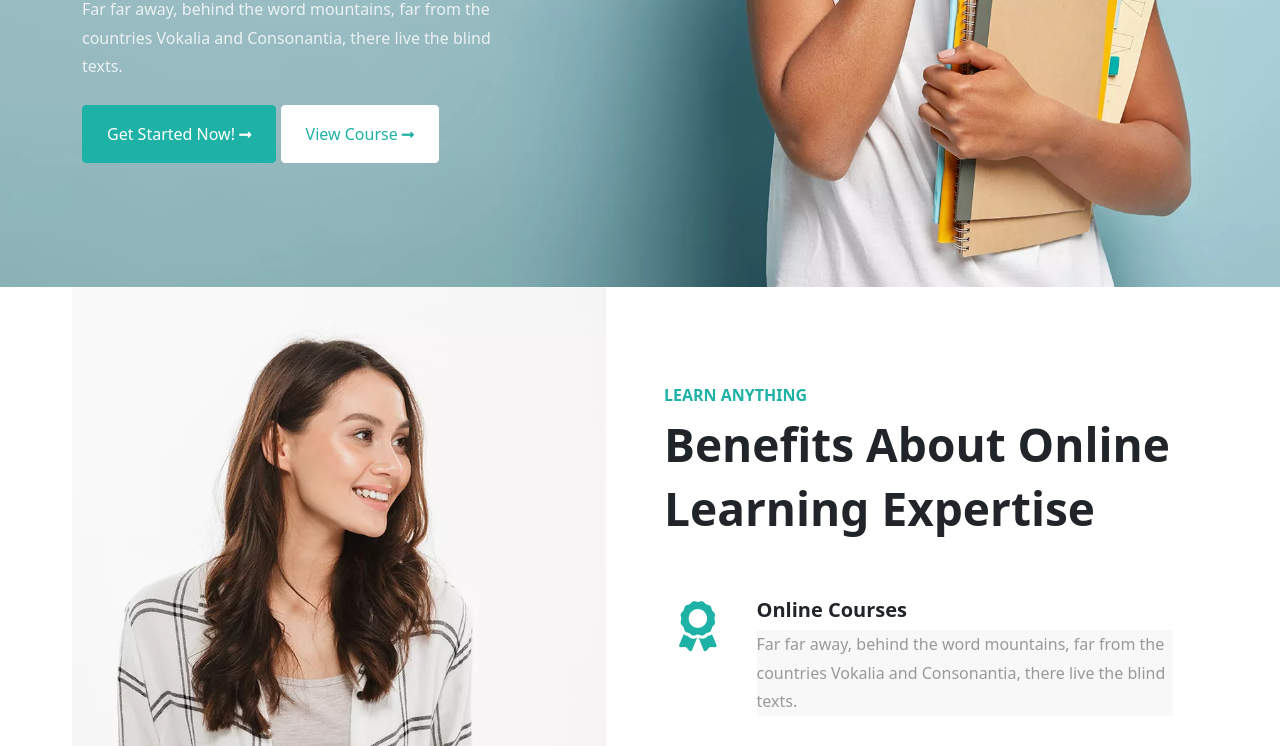
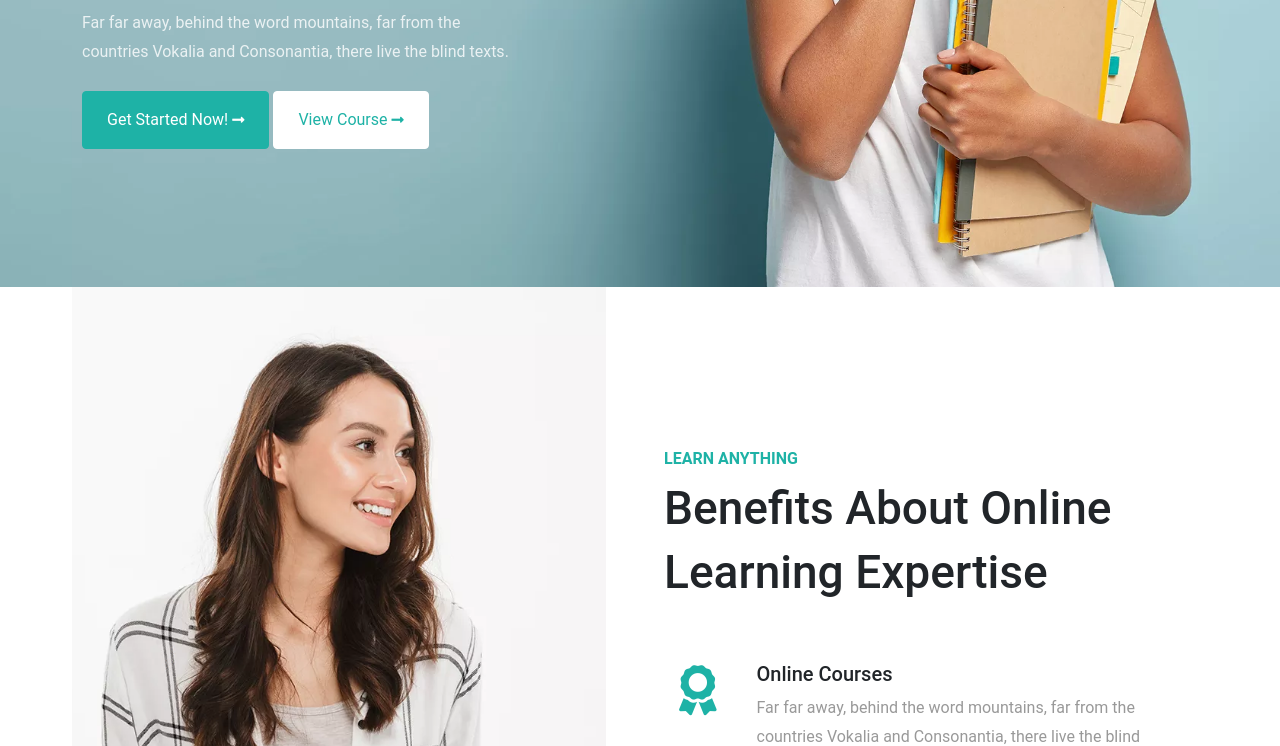
Before and after one commit to IIalejoII/maqueta-web-mobile-first, a website: page index.html in a window 1280 px wide. Shown: the part 513-1259 px from the top of the page. Drawn offline with Linux system fonts and the light colour scheme.

Commit message:
Detalles listos

```diff
--- a/scss/layouts/_default.scss
+++ b/scss/layouts/_default.scss
@@ -15,10 +15,10 @@
         color: #fff!important;
         font-size: 16px;
     }
-    &a {
+    a {
         transition: .3s all ease;
     }
-    &* {
+    * {
         font-family: "Roboto",Arial,sans-serif;
     }
 }
--- a/scss/pages/_index.scss
+++ b/scss/pages/_index.scss
@@ -268,6 +268,7 @@
             color: $primary-color;
             font-weight: 700;
             text-transform: uppercase;
+            margin-top: 4em;
         }
         .mb-2 {
             font-size: 46px;
@@ -285,7 +286,6 @@
             margin-bottom: 0;
         }
         .mb-0 {
-            background: #f8f8f8;
             font-size: 16px;
             line-height: 1.8;
             font-weight: 400;
```
Also changed, not shown: css/main.css.
